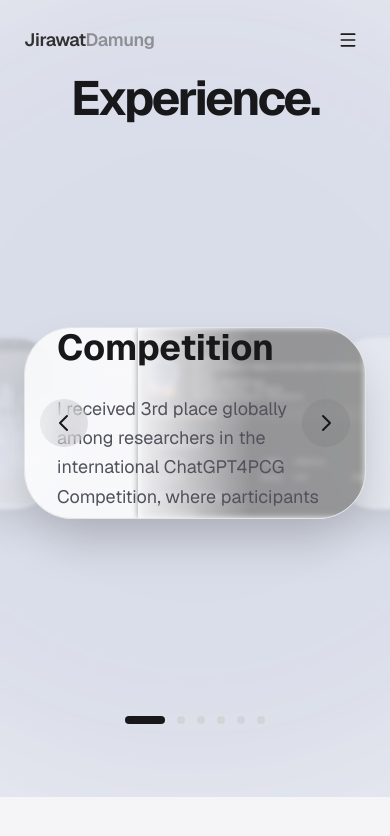
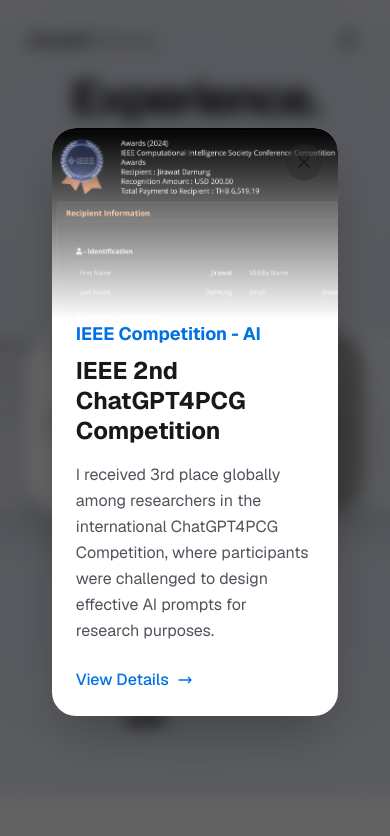
Before and after one commit to sparkpzch/jirawatdamung, a Next.js app: page / in a window 390 px wide. Both pictures are taken after a click on the element 195 px from the left and 1492 px from the top of the page. Shown: the part 1070-1906 px from the top of the page. Built offline with nearby package versions, Linux system fonts and the light colour scheme.

Commit message:
Fix Experience Container cant tap on mobile device

```diff
--- a/app/components/Experience.tsx
+++ b/app/components/Experience.tsx
@@ -7,6 +7,7 @@
 
 export default function Experience() {
   const [currentIndex, setCurrentIndex] = useState(0);
+  const [previewMode, setPreviewMode] = useState(false);
   const { language } = useLanguage();
   const t = translations[language].experience;
 
@@ -44,6 +45,8 @@
       ...staticData[index],
     };
   });
+
+  const currentExp = experiences[currentIndex];
 
   const nextSlide = () => {
     setCurrentIndex((prev) => (prev + 1) % experiences.length);
@@ -109,6 +112,7 @@
                 onClick={() => {
                   if (isPrev) prevSlide();
                   if (isNext) nextSlide();
+                  if (isActive) setPreviewMode(true);
                 }}
                 className={`group absolute w-full max-w-5xl aspect-video md:aspect-21/9 bg-white/80 dark:bg-zinc-900/50 rounded-[3rem] border border-zinc-200 dark:border-white/10 overflow-hidden backdrop-blur-xl shadow-2xl transition-all duration-700 ease-in-out ${transformClass}`}
               >
@@ -235,6 +239,90 @@
           </div>
         </div>
       </div>
+
+      {/* Mobile Preview Modal */}
+      {previewMode && currentExp && (
+        <div
+          className="fixed inset-0 z-[100] flex items-center justify-center bg-black/60 backdrop-blur-sm p-4"
+          onClick={() => setPreviewMode(false)}
+        >
+          <div
+            className="relative w-[80%] max-w-2xl max-h-[80vh] overflow-y-auto bg-white dark:bg-zinc-900 rounded-3xl shadow-2xl flex flex-col animate-in fade-in zoom-in-95 duration-200"
+            onClick={(e) => e.stopPropagation()}
+          >
+            {/* Close Button */}
+            <button
+              onClick={() => setPreviewMode(false)}
+              className="absolute top-4 right-4 z-50 p-2 rounded-full bg-black/10 dark:bg-white/10 hover:bg-black/20 dark:hover:bg-white/20 transition-colors backdrop-blur-md"
+            >
+              <svg
+                className="w-5 h-5 text-zinc-900 dark:text-white"
+                fill="none"
+                stroke="currentColor"
+                viewBox="0 0 24 24"
+              >
+                <path
+                  strokeLinecap="round"
+                  strokeLinejoin="round"
+                  strokeWidth={2}
+                  d="M6 18L18 6M6 6l12 12"
+                />
+              </svg>
+            </button>
+
+            {/* Image Header */}
+            <div className="relative w-full h-48 md:h-64 shrink-0">
+              <Image
+                src={currentExp.image}
+                alt={currentExp.title}
+                fill
+                className={`object-cover ${
+                  currentExp.image.toLowerCase().endsWith(".png")
+                    ? "invert dark:invert-0"
+                    : ""
+                }`}
+              />
+              <div className="absolute inset-0 bg-gradient-to-t from-white dark:from-zinc-900 to-transparent" />
+            </div>
+
+            {/* Content */}
+            <div className="p-6 md:p-8 -mt-6 relative z-10">
+              <div className={`text-lg font-bold ${currentExp.color} mb-2`}>
+                {currentExp.header}
+              </div>
+              <h3 className="text-2xl md:text-3xl font-bold text-zinc-900 dark:text-white mb-4 leading-tight">
+                {currentExp.title}
+              </h3>
+              <p className="text-base md:text-lg text-zinc-600 dark:text-zinc-400 leading-relaxed whitespace-pre-line">
+                {currentExp.description}
+              </p>
+              {currentExp.link && (
+                <a
+                  href={currentExp.link}
+                  target="_blank"
+                  rel="noopener noreferrer"
+                  className={`inline-flex items-center gap-2 text-base font-medium ${currentExp.color} hover:underline mt-6`}
+                >
+                  {currentExp.linkText}
+                  <svg
+                    className="w-4 h-4"
+                    fill="none"
+                    stroke="currentColor"
+                    viewBox="0 0 24 24"
+                  >
+                    <path
+                      strokeLinecap="round"
+                      strokeLinejoin="round"
+                      strokeWidth={2}
+                      d="M17 8l4 4m0 0l-4 4m4-4H3"
+                    />
+                  </svg>
+                </a>
+              )}
+            </div>
+          </div>
+        </div>
+      )}
     </section>
   );
 }
```
